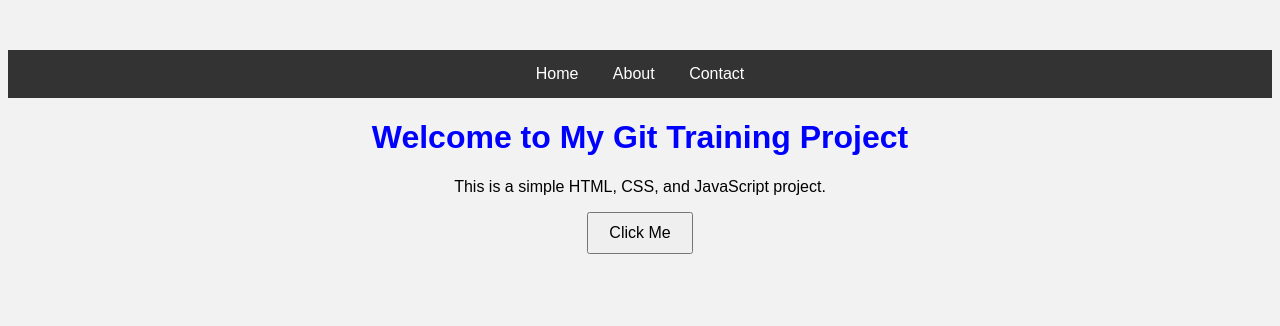
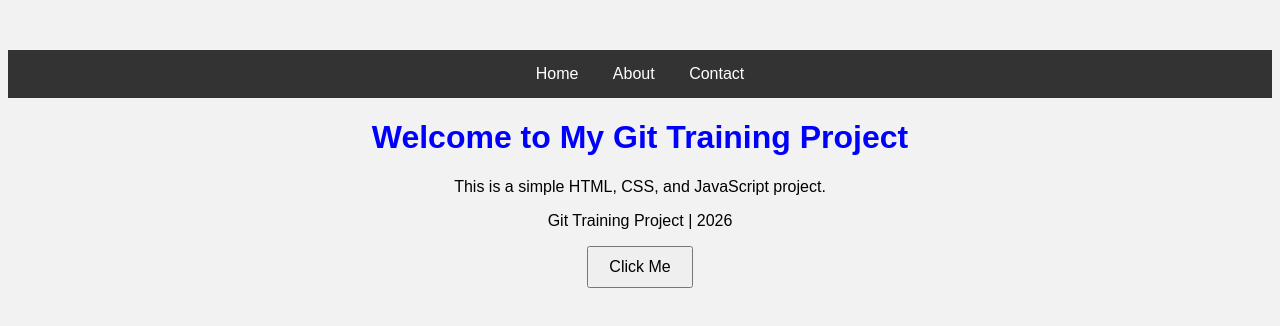
Before and after one commit to ShreyaBadgaiyanAmicus/git-training-shreya-badgaiyan, a plain HTML site: page web-project/index.html in a window 1280 px wide. Drawn offline with Linux system fonts and the light colour scheme.

Commit message:
Update homepage footer text on main

```diff
--- a/web-project/index.html
+++ b/web-project/index.html
@@ -12,7 +12,9 @@
 </nav>
     <h1>Welcome to My Git Training Project</h1>
     <p>This is a simple HTML, CSS, and JavaScript project.</p>
-
+<footer>
+    <p>Git Training Project | 2026</p>
+</footer>
     <button onclick="showMessage()">Click Me</button>
 
     <script src="script.js"></script>
```
